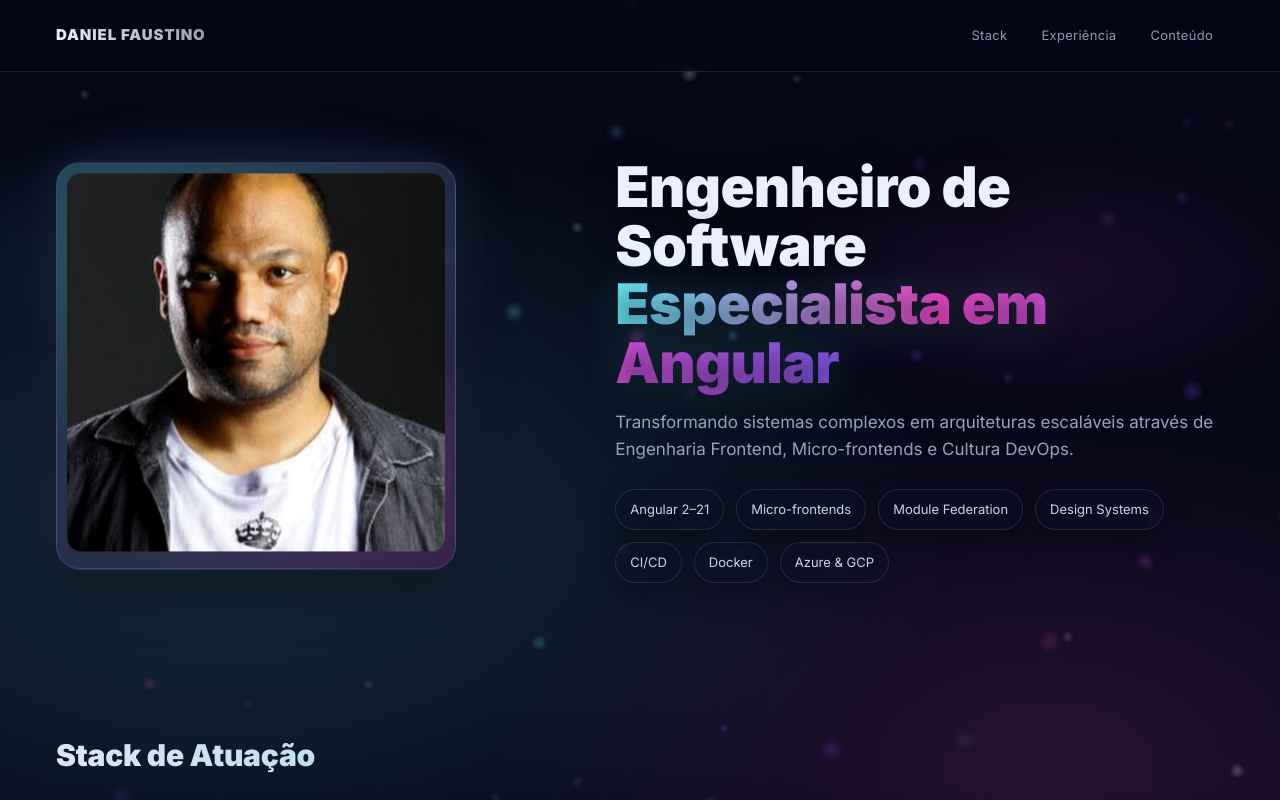
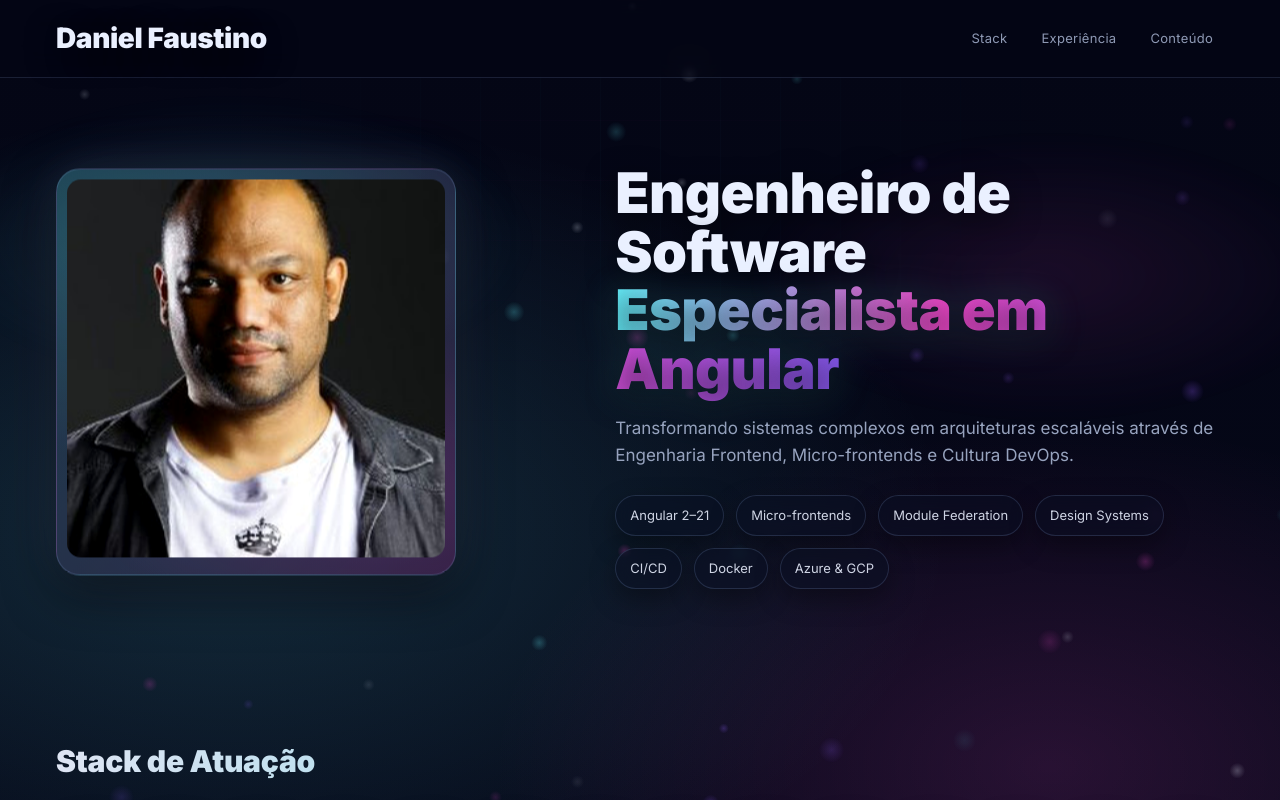
Before and after one commit to danielengdev/danielengdev.github.io, a plain HTML site: page index.html in a window 1280 px wide. Shown: the top 800 px of the page. Drawn offline with Linux system fonts and the light colour scheme; grey boxes are pictures that could not be loaded.

Commit message:
update navigation header styles for improved typography and visual impact

```diff
--- a/style.css
+++ b/style.css
@@ -121,14 +121,12 @@
 }
 
 .nav h1 {
-  font-size: 15px;
-  font-weight: 900;
-  letter-spacing: 0.9px;
-  text-transform: uppercase;
-  background: linear-gradient(90deg, var(--text), rgba(234, 240, 255, 0.65));
-  -webkit-background-clip: text;
-  background-clip: text;
-  color: transparent;
+  font-size: clamp(22px, 2.4vw, 28px);
+  font-weight: 950;
+  letter-spacing: -0.4px;
+  text-transform: none;
+  color: var(--text);
+  text-shadow: 0 8px 30px rgba(0, 0, 0, 0.55);
 }
 
 .nav nav {
```
